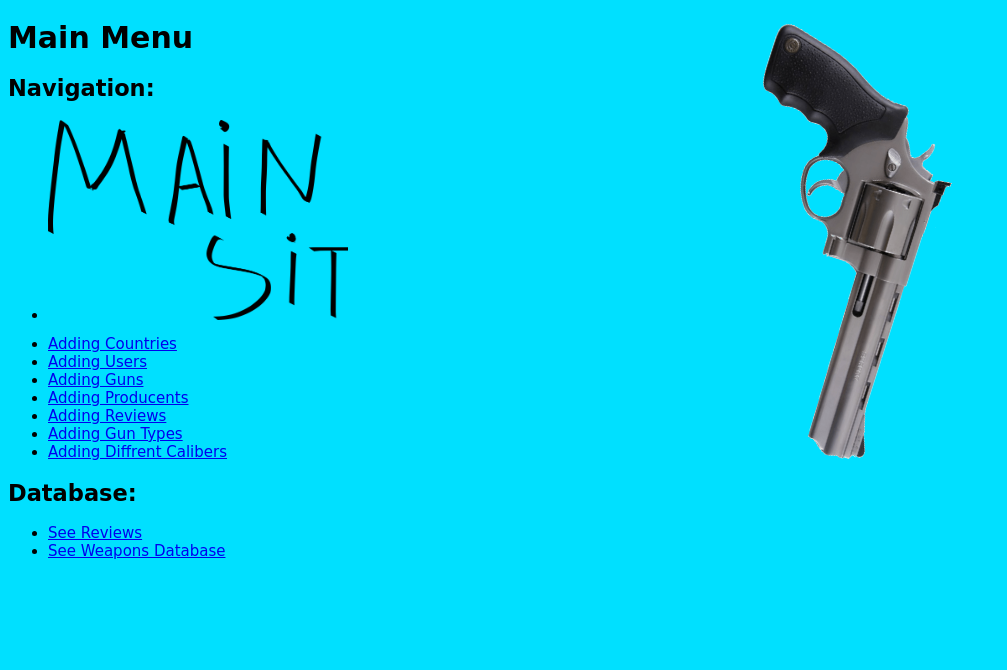
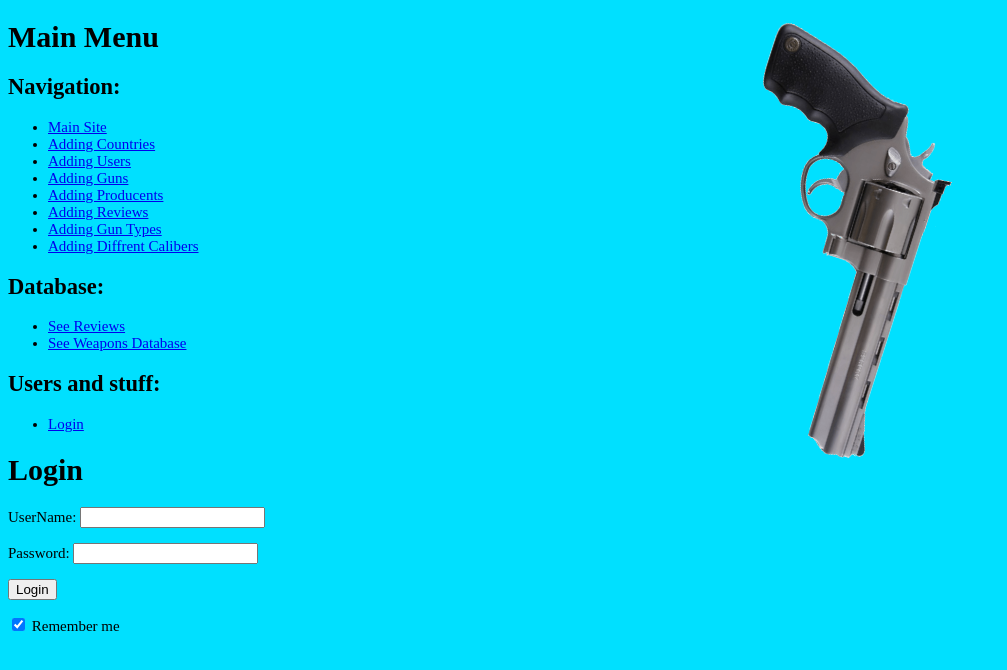
Before and after one commit to FatSassin/TestSite, a PHP site: page /index.php?site in a window 1280 px wide. Shown: the top 670 px of the page, without its empty margins (0-1007 px from the left). Run offline with PHP 8.4, Linux system fonts and the light colour scheme.

Commit message:
meow meow meow meow meow meow meow meow meow :3:3:3:3:3

```diff
--- a/subsites/index.php
+++ b/subsites/index.php
@@ -8,29 +8,7 @@
             <style>
             body{
                 color: black;
-                font-family: "Comic Sans MS";
                 font-size: 15px;
-            }
-
-            header {
-                font-family: Arial;
-                text-align: center;
-                background-color: yellow;
-                font-size: 30px;
-                width: 100%;
-
-            }
-            main {
-                background-color: blue;
-                width: 80%;
-                margin: auto;
-                text-align: center;
-            }
-            footer {
-                text-align: center;
-                background-color: red;
-                width: 100%;
-                margin: auto;
             }
             @keyframes example {
                 0%   {background-color: red;}
@@ -79,11 +57,11 @@
                 border: 3px solid #73AD21;
             }
             .image-hover {
-                width: 300px; /* Specify the width */
-                height: 200px; /* Specify the height */
                 background-image: url('path6.png'); /* Initial background image */
                 background-size: cover; /* Cover the entire area of the element */
                 transition: background-image 0.5s ease-in-out; /* Smooth transition */
+                width: 70%;
+                height: 40%;
             }
 
             .image-hover:hover {
@@ -96,7 +74,7 @@
                 <h2>Navigation:</h2>
                 <p class="right_header"><img src="wolwo.png" width="400"></p>
                 <ul>
-                    <li> <a href="index.php"> <p class="image-hover"></p></a>
+                    <li> <a href="index.php">Main Site</a>
                     <li> <a href="index.php?country">Adding Countries</a>
                     <li> <a href="index.php?user">Adding Users</a>
                     <li> <a href="index.php?guns">Adding Guns</a>
@@ -110,7 +88,12 @@
                     <li> <a href="index.php?showreview">See Reviews</a>
                     <li> <a href="index.php?showguns">See Weapons Database</a>
                 </ul>
+                <h2>Users and stuff:</h2>
+                <ul>
+                    <li> <a href="index.php?site">Login</a>
+                </ul>
             <?php
+                header('Content-Type: text/html; charset=ISO-8859-1');
                 if (isset($_GET["country"])){
                     include "country.php";
                 }
@@ -138,5 +121,8 @@
                 if (isset($_GET["showguns"])){
                     include "showguns.php";
                 }
+                if (isset($_GET["site"])){
+                    include "site.php";
+                }
             ?>
         </body>
--- a/subsites/site.php
+++ b/subsites/site.php
@@ -0,0 +1,86 @@
+<html>
+<head>
+    <title>PHP login system</title>
+
+    <?php
+        $host = "localhost";
+        $user = "root";
+        $password = '';
+        $db_name = "gunsitedotpng";
+
+        $con = mysqli_connect($host, $user, $password, $db_name);
+        if(mysqli_connect_errno()) {
+            die("Failed to connect with MySQL: ". mysqli_connect_error());
+        }
+
+
+        if(isset($_POST["htc"]))
+        {
+            $username = $_POST['user'];
+            $password = $_POST['pass'];
+
+            //to prevent from mysqli injection
+            $username = stripcslashes($username);
+            $password = stripcslashes($password);
+            $username = mysqli_real_escape_string($con, $username);
+            $password = mysqli_real_escape_string($con, $password);
+
+            $sql = "SELECT * FROM uzytkownicy WHERE name = '$username' and password = '$password'";
+            $result = mysqli_query($con, $sql);
+            $row = mysqli_fetch_array($result, MYSQLI_ASSOC);
+            $count = mysqli_num_rows($result);
+
+            if($count == 1){
+                echo "<h1><center> Login successful </center></h1>";
+            }
+            else{
+                echo "<h1> Login failed. Invalid username or password.</h1>";
+            }
+        }
+    ?>
+</head>
+<body>
+    <div id = "frm">
+        <h1>Login</h1>
+        <form name="f1" onsubmit = "return validation()" method = "POST">
+            <input type="text" style="display: none" name="htc">
+            <p>
+                <label> UserName: </label>
+                <input type = "text" id ="user" name  = "user" />
+            </p>
+            <p>
+                <label> Password: </label>
+                <input type = "password" id ="pass" name  = "pass" />
+            </p>
+            <p>
+                <input type =  "submit" id = "btn" value = "Login" />
+            </p>
+            <label>
+                <input type="checkbox" checked="checked" name="remember"> Remember me
+            </label>
+        </form>
+    </div>
+    <script>
+            function validation()
+            {
+                var id=document.f1.user.value;
+                var ps=document.f1.pass.value;
+                if(id.length=="" && ps.length=="") {
+                    alert("User Name and Password fields are empty");
+                    return false;
+                }
+                else
+                {
+                    if(id.length=="") {
+                        alert("User Name is empty");
+                        return false;
+                    }
+                    if (ps.length=="") {
+                    alert("Password field is empty");
+                    return false;
+                    }
+                }
+            }
+        </script>
+</body>
+</html>
```
Also changed, not shown: subsites/authentication.php (added, +23 -0 lines), subsites/connection.php (added, +11 -0 lines).
